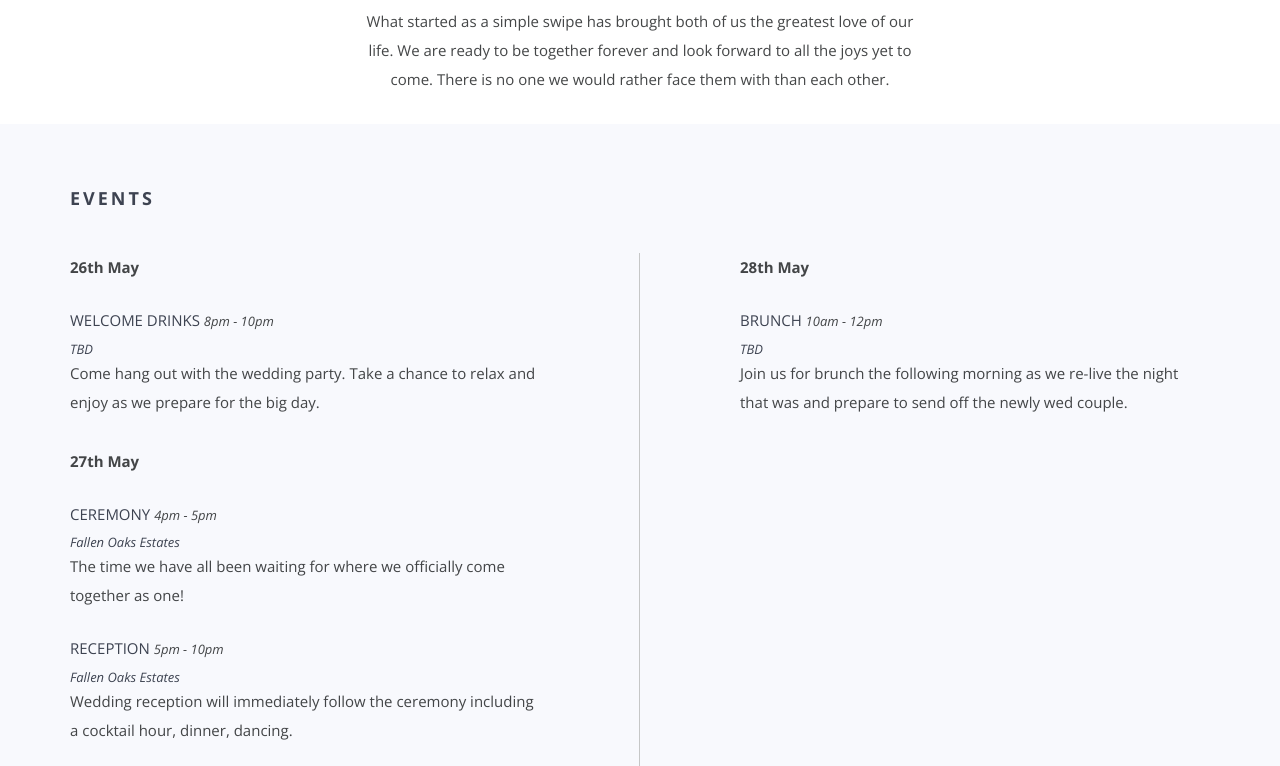
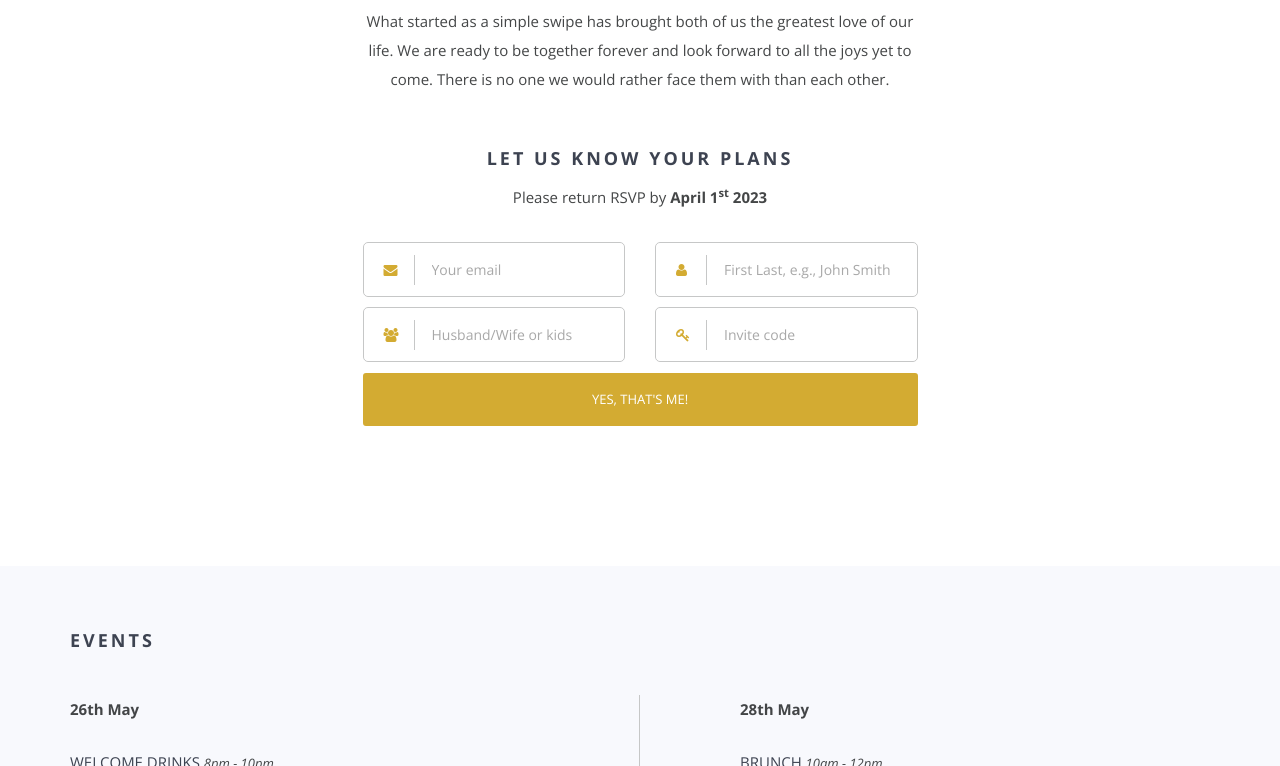
Before and after one commit to williazo/one-in-a-williams, a website: page index.html in a window 1280 px wide. Shown: the part 1372-2138 px from the top of the page. Drawn offline with nearby package versions, Linux system fonts and the light colour scheme; some packages are replaced by stand-ins of ours; a script that the page names is missing; files whose address does not match are found by name.

Commit message:
actually include rsvp section

```diff
--- a/index.html
+++ b/index.html
@@ -82,8 +82,8 @@
             </div>
             <div class="row">
                 <div class="col-sm-4 hidden-xs"></div>
-                <div class="col-sm-4 hidden-xs text-center"><a href="#rsvp"
-                        class="btn btn-accent btn-large rsvp-btn">RSVP</a></div>
+                <!-- <div class="col-sm-4 hidden-xs text-center"><a href="#rsvp"
+                        class="btn btn-accent btn-large rsvp-btn">RSVP</a></div> -->
                 <div class="col-sm-4 hidden-xs"></div>
             </div>
         </div>
@@ -136,6 +136,70 @@
                         class="wp8"></div>
                 <div class="col-sm-4 col-sm-push-2 col-xs-6 hidden-md hidden-lg"><img src="img/jw_cactusfight.jpg"
                         class="wp9"></div>
+            </div>
+        </div>
+    </section>
+
+    <section class="rsvp text-center" id="rsvp">
+        <div id="rsvp-modal" class="modal fade" tabindex="-1" role="dialog">
+            <div class="modal-dialog" role="document">
+                <div class="modal-content">
+                    <div class="modal-body">
+                        <button type="button" class="close" data-dismiss="modal" aria-label="Close"><span>&times;</span>
+                        </button>
+                        <div class="section-padding">
+                            <h3>Thank you!</h3>
+                            <p>We are glad to see you join us on our big day.</p>
+                            <div id="add-to-cal"></div>
+                        </div>
+                    </div>
+                </div><!-- /.modal-content -->
+            </div><!-- /.modal-dialog -->
+        </div><!-- /.modal -->
+
+        <div class="container">
+            <div class="row">
+                <div class="col-md-6 col-md-offset-3">
+                    <h3>Let us know your plans</h3>
+                    <p>Please return RSVP by <strong>April 1<sup>st</sup> 2023</strong></p>
+                    <form id="rsvp-form" class="rsvp-form" action="" method="POST">
+                        <div class="row">
+                            <div class="col-md-6 col-sm-6">
+                                <div class="form-input-group">
+                                    <i class="fa fa-envelope"></i><input type="email" name="email" class=""
+                                        placeholder="Your email" required>
+                                </div>
+                            </div>
+                            <div class="col-md-6 col-sm-6">
+                                <div class="form-input-group">
+                                    <i class="fa fa-user"></i><input name="name" class=""
+                                        placeholder="First Last, e.g., John Smith" required>
+                                </div>
+                            </div>
+                        </div>
+                        <div class="row">
+                            <div class="col-md-6 col-sm-6">
+                                <div class="form-input-group">
+                                    <i class="fa fa-users"></i><input type="number" name="extras" class="" min="0"
+                                        max="4" placeholder="Husband/Wife or kids" required>
+                                </div>
+                            </div>
+                            <div class="col-md-6 col-sm-6">
+                                <div class="form-input-group">
+                                    <i class="fa fa-key"></i><input name="invite_code" id="invite_code" class=""
+                                        placeholder="Invite code" required>
+                                </div>
+                            </div>
+                        </div>
+                        <div class="row">
+                            <div class="col-md-12" id="alert-wrapper"></div>
+                        </div>
+                        <button class="btn-fill rsvp-btn">
+                            Yes,
+                            that's me!
+                        </button>
+                    </form>
+                </div>
             </div>
         </div>
     </section>
```
